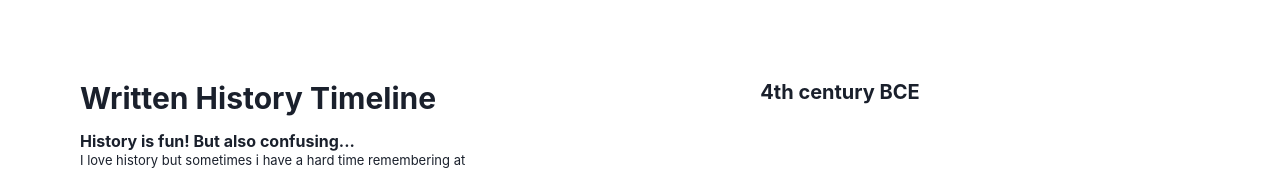
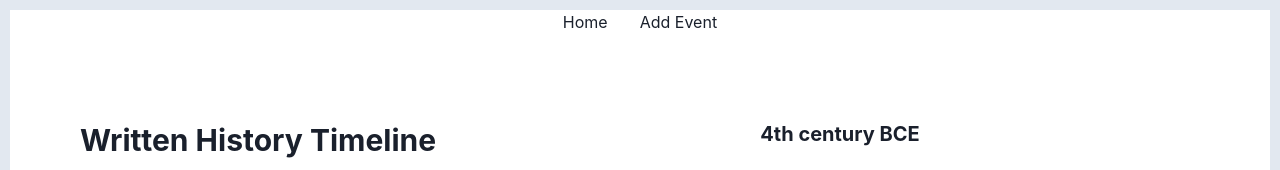
Before and after one commit to abdejohan/history-app, a React (Vite) app: page / in a window 1280 px wide. Shown: the top 170 px of the page. Built offline with nearby package versions, Linux system fonts and the light colour scheme; no server answers.

Commit message:
Add navigation header and change router structure

```diff
--- /dev/null
+++ b/src/components/Header.tsx
@@ -0,0 +1,19 @@
+import { Link as ReactRouterLink } from "react-router-dom";
+import { Link } from "@chakra-ui/react";
+
+const Header = () => {
+	return (
+		<header>
+			<nav>
+				<Link as={ReactRouterLink} to='/' px='4'>
+					Home
+				</Link>
+				<Link as={ReactRouterLink} to='/admin' px='4'>
+					Add Event
+				</Link>
+			</nav>
+		</header>
+	);
+};
+
+export default Header;
--- /dev/null
+++ b/src/components/Layout.tsx
@@ -0,0 +1,12 @@
+import { VStack } from "@chakra-ui/react";
+import { Outlet } from "react-router-dom";
+import Header from "./Header";
+
+const Layout = () => (
+	<VStack h='100vh' w='100vw' borderWidth={10} overflow='hidden'>
+		<Header />
+		<Outlet />
+	</VStack>
+);
+
+export default Layout;
--- a/src/main.tsx
+++ b/src/main.tsx
@@ -1,31 +1,32 @@
-import React from "react";
 import ReactDOM from "react-dom/client";
 import Home from "./routes/Home";
 import Admin from "./routes/Admin";
-import { ChakraProvider, Center } from "@chakra-ui/react";
+import { ChakraProvider } from "@chakra-ui/react";
 import "./styles/index.css";
 import "./styles/timeline.css";
 import { createBrowserRouter, RouterProvider } from "react-router-dom";
 import ErrorPage from "./routes/ErrorPage";
-// ----------------------------------------------------------
+import Layout from "./components/Layout";
 
 const router = createBrowserRouter([
 	{
-		path: "/",
-		element: <Home />,
+		element: <Layout />,
 		errorElement: <ErrorPage />,
-	},
-	{
-		path: "/welcome-boss",
-		element: <Admin />,
-		errorElement: <ErrorPage />,
+		children: [
+			{
+				path: "/",
+				element: <Home />,
+			},
+			{
+				path: "/admin",
+				element: <Admin />,
+			},
+		],
 	},
 ]);
 
 ReactDOM.createRoot(document.getElementById("root") as HTMLElement).render(
 	<ChakraProvider>
-		<Center h='100vh' w='100vw'>
-			<RouterProvider router={router} />
-		</Center>
+		<RouterProvider router={router} />
 	</ChakraProvider>
 );
--- a/src/routes/Home.tsx
+++ b/src/routes/Home.tsx
@@ -4,7 +4,7 @@ import YearSelection from "../components/YearSelection";
 
 function Home() {
 	return (
-		<Flex direction='row' grow='1' maxH='100vh' maxW='100vw' p='20'>
+		<Flex direction='row' grow='1' h='100vh' w='100vw' p='20'>
 			<Flex direction='column'>
 				<Heading as='h1' size='lg' mb='4'>
 					Written History Timeline
```
